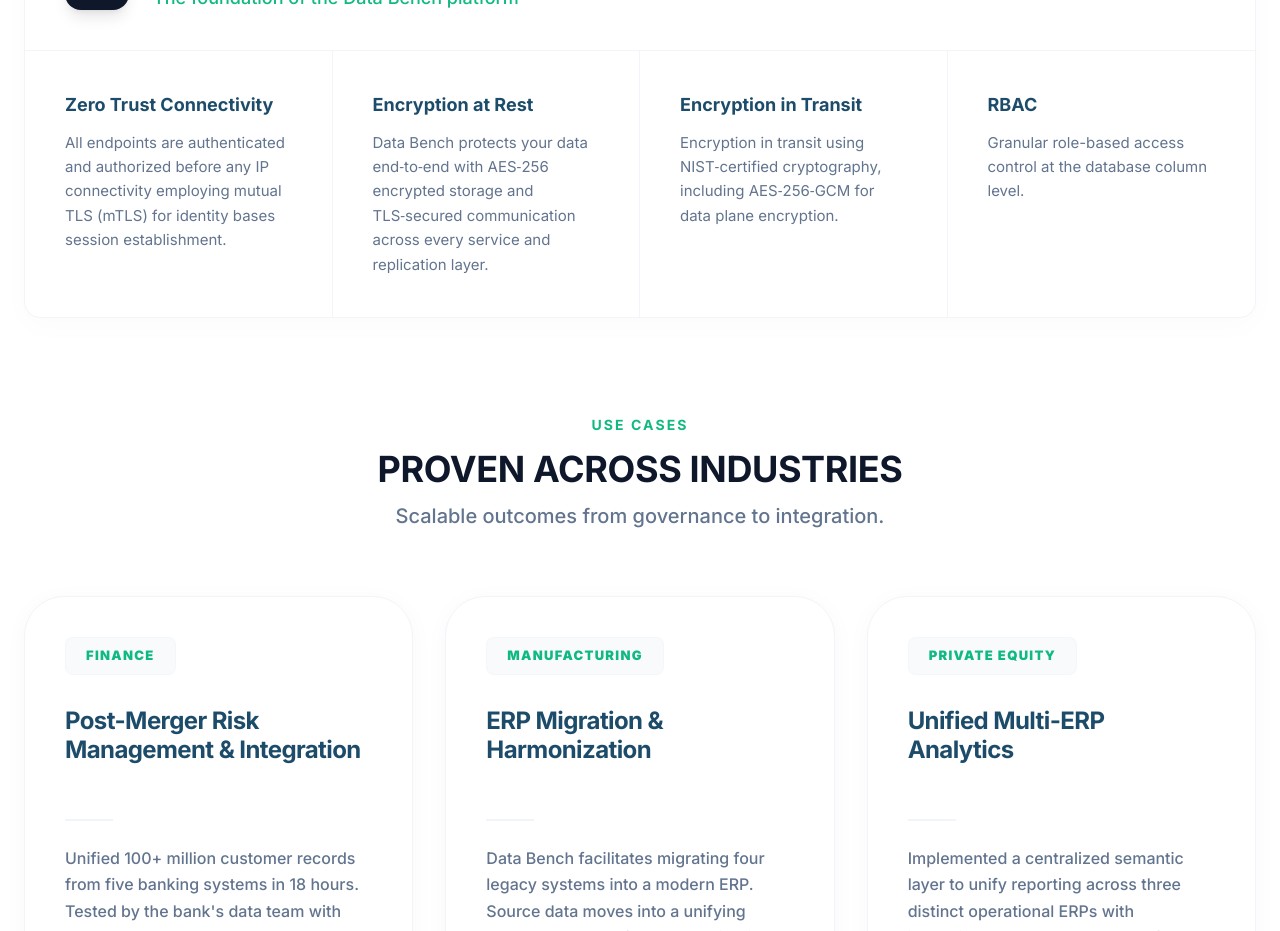
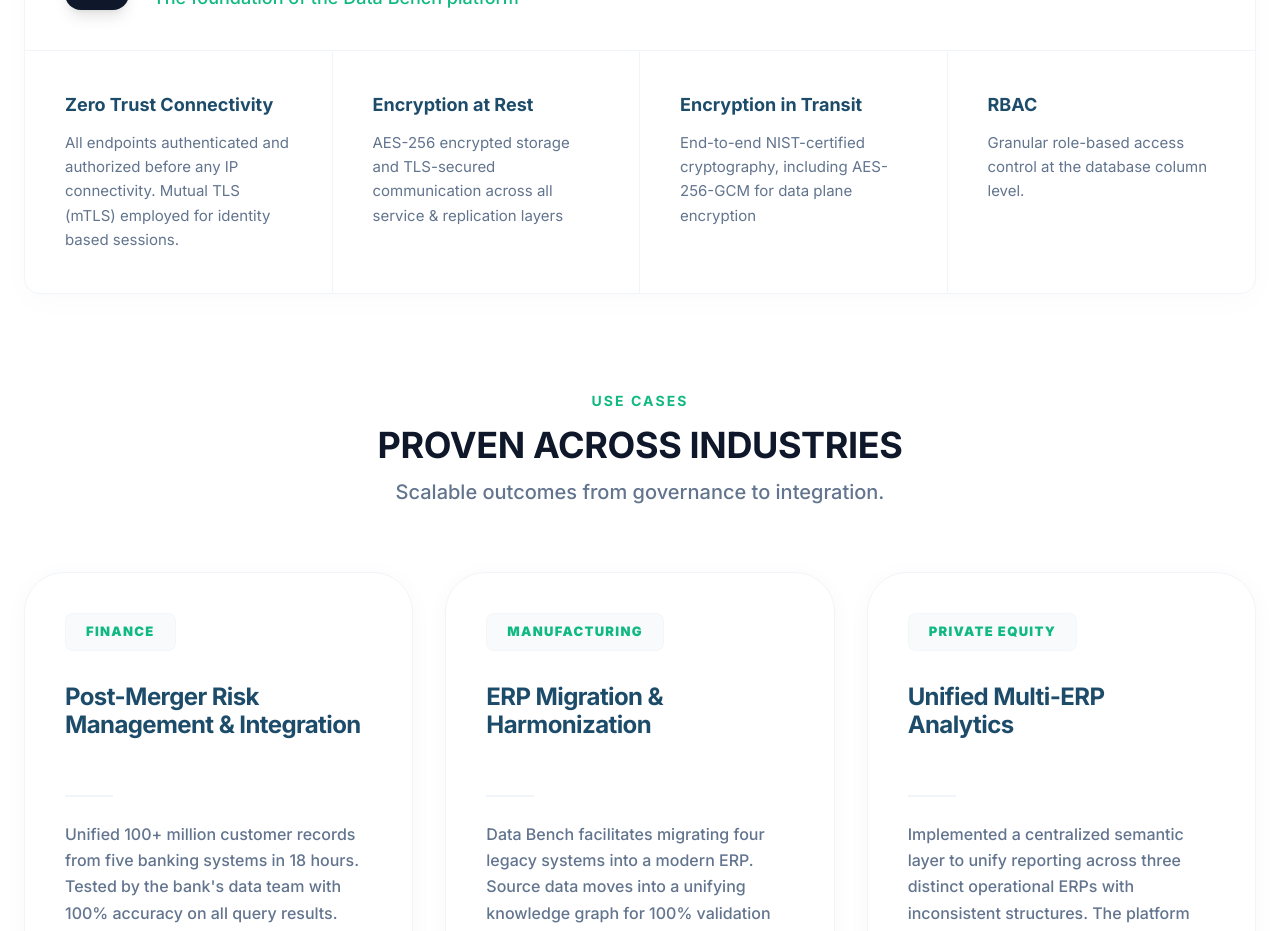
Before and after one commit to msantacruz777/Databench, a React (Vite) app: page / in a window 1280 px wide. Shown: the part 2800-3731 px from the top of the page. Built offline with nearby package versions, Linux system fonts and the light colour scheme; no server answers.

Commit message:
refactor(i18n): improve security section copy
Refine descriptions for zero trust and encryption features to enhance clarity and conciseness.

```diff
--- a/src/i18n.ts
+++ b/src/i18n.ts
@@ -69,9 +69,9 @@
           desc: 'Our security-first approach ensures that enterprise-grade safety is baked into the very core of our semantic ontology, providing a bulletproof environment for all data operations.',
           badge: 'Enterprise Certified',
           features: [
-            { title: 'Zero Trust Connectivity', desc: 'All endpoints are authenticated and authorized before any IP connectivity employing mutual TLS (mTLS) for identity bases session establishment.' },
-            { title: 'Encryption at Rest', desc: 'Data Bench protects your data end‑to‑end with AES‑256 encrypted storage and TLS‑secured communication across every service and replication layer.' },
-            { title: 'Encryption in Transit', desc: 'Encryption in transit using NIST‑certified cryptography, including AES‑256‑GCM for data plane encryption.' },
+            { title: 'Zero Trust Connectivity', desc: 'All endpoints authenticated and authorized before any IP connectivity. Mutual TLS (mTLS) employed for identity based sessions.' },
+            { title: 'Encryption at Rest', desc: 'AES-256 encrypted storage and TLS-secured communication across all service & replication layers' },
+            { title: 'Encryption in Transit', desc: 'End-to-end NIST-certified cryptography, including AES-256-GCM for data plane encryption' },
             { title: 'RBAC', desc: 'Granular role-based access control at the database column level.' }
           ]
         },
```
